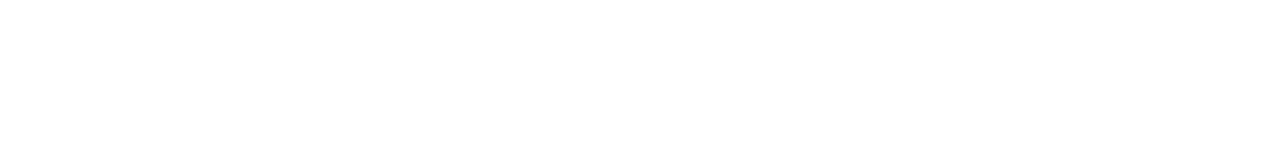
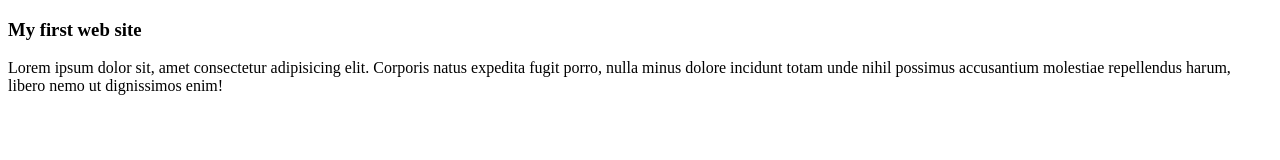
Before and after one commit to polashchandra/my-first-github-repo, a plain HTML site: page my-first-github-repo/index.html in a window 1280 px wide. Drawn offline with Linux system fonts and the light colour scheme.

Commit message:
my first web

```diff
--- a/my-first-github-repo/index.html
+++ b/my-first-github-repo/index.html
@@ -6,6 +6,9 @@
     <title>Document</title>
 </head>
 <body>
-
+    <div>
+        <h3>My first web site</h3>
+        <p>Lorem ipsum dolor sit, amet consectetur adipisicing elit. Corporis natus expedita fugit porro, nulla minus dolore incidunt totam unde nihil possimus accusantium molestiae repellendus harum, libero nemo ut dignissimos enim!</p>
+    </div>
 </body>
 </html>
```
